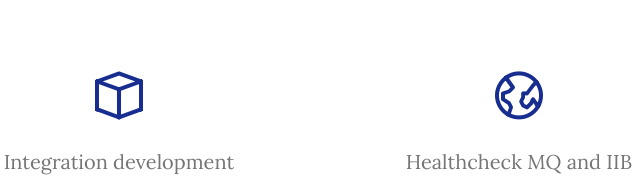
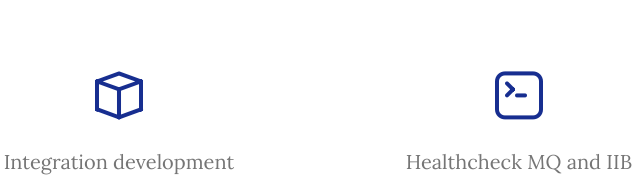
Before and after one commit to Dashagr/consultaj, a plain HTML site: page index.html in a window 1280 px wide. Shown: the part 1273-1459 px from the top of the page, 521-1161 px from the left. Drawn offline with Linux system fonts and the light colour scheme; files whose address does not match are found by name.

Commit message:
icon replaced

```diff
--- a/index.html
+++ b/index.html
@@ -273,7 +273,7 @@
             <div class="col-block service-item" data-aos="fade-up">
                 <div class="service-item-wrapper">
                     <div class="service-icon">
-                        <i class="icon-earth"></i>
+                        <i class="icon-terminal"></i>
                     </div>
                     <div class="service-text">
                         <p>Healthcheck MQ and IIB Estate
```
